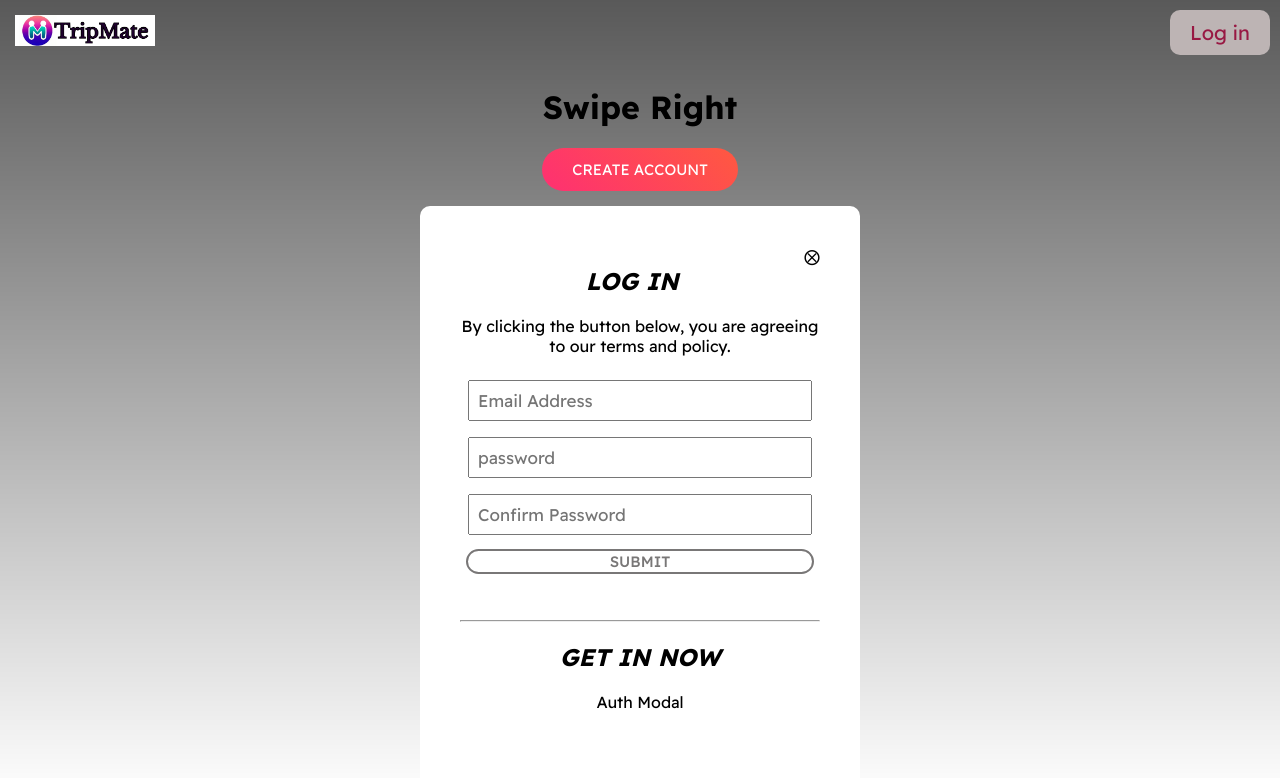
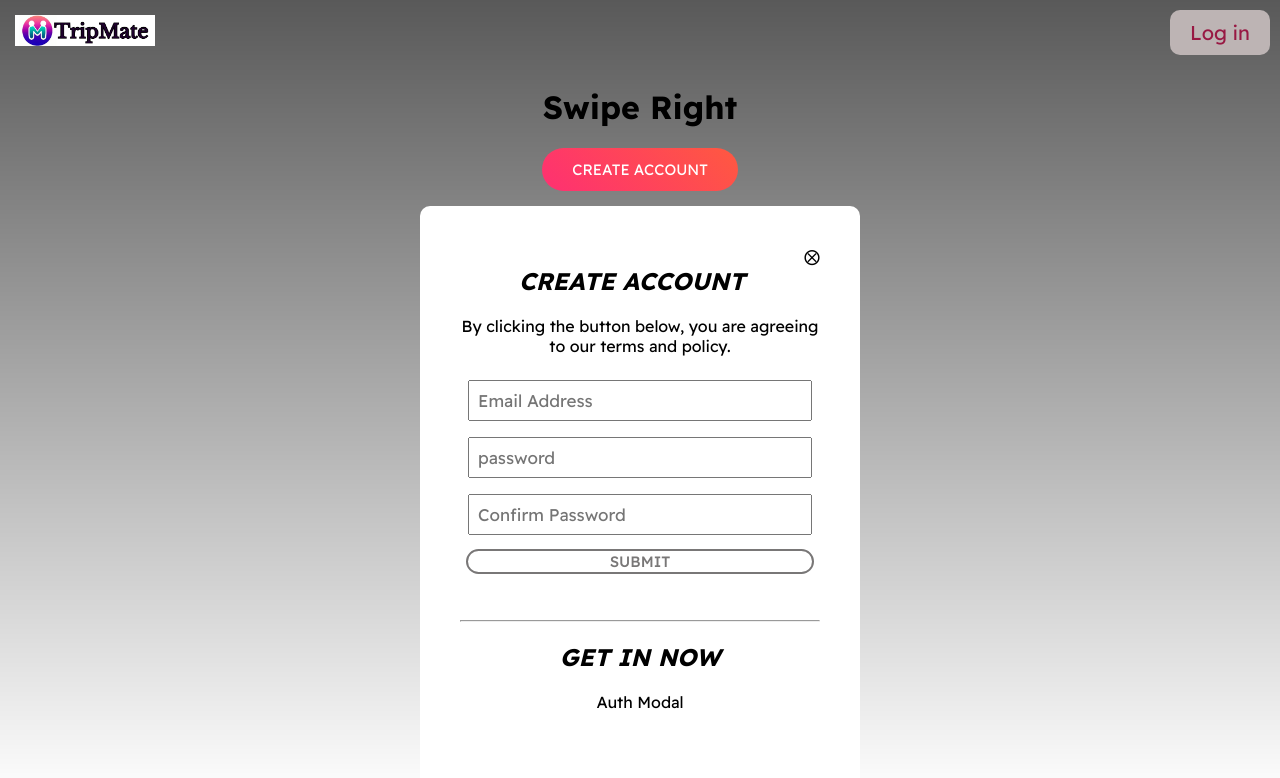
Before and after one commit to debmalya37/HangMate, a React (Create React App) app: page / in a window 1280 px wide. Both pictures are taken after a click on the button "CREATE ACCOUNT". Shown: the top 778 px of the page. Built offline with nearby package versions, Linux system fonts and the light colour scheme.

Commit message:
added isSignup state for showing correct Auth form

```diff
--- a/src/Components/AuthModal.js
+++ b/src/Components/AuthModal.js
@@ -1,7 +1,7 @@
 
 import { useState } from "react";
 
-const AuthModal = ({setShowModal}) => {
+const AuthModal = ({setShowModal, isSignup}) => {
 
 
   const [email, setEmail] = useState(null);
@@ -12,15 +12,22 @@ const AuthModal = ({setShowModal}) => {
   console.log(email,password,confirmPassword);
 
 
+// handleClick & handleSubmit section code
+
   const handleClick = ()=> {
     setShowModal(false)
   }
 
-
-  const isSignup = false;
-
   const handleSubmit = (e)=> {
     e.preventDefault();
+    try {
+      if (isSignup && (password !== confirmPassword)) {
+        setError("Password need to match!")
+      }
+      console.log('make a post request to our database')
+    } catch (error) {
+      console.log(error);
+    }
   }
 
   return (<div className="auth-modal">
@@ -44,13 +51,14 @@ const AuthModal = ({setShowModal}) => {
       required={true}
       onChange={(e) => setPassword(e.target.value)}
        />
-      <input type="Password"
+      { isSignup && <input type="Password"
       id="password-check"
       placeholder="Confirm Password"
       name="Password-check"
       required={true}
       onChange={(e) => setConfirmPassword(e.target.value)}
        />
+       }
        <input className="secondary-button" type="submit" />
        <p>{error}</p>
     </form>
--- a/src/Components/Nav.js
+++ b/src/Components/Nav.js
@@ -2,9 +2,10 @@ import logo from "../Images/TripMate.png";
 import colorLogo from "../Images/HangMate-logo.jpeg";
 import { Button } from "react-bootstrap"; // Import Button from 'react-bootstrap' instead of 'bootstrap'
 
-const Nav = ({ minimal, authToken, setShowModal, showModal }) => {
+const Nav = ({ minimal, authToken, setShowModal, showModal, setIsSignup }) => {
   const handleClick = () => {
     setShowModal(true);
+    setIsSignup(false);
   };
 
   return (
--- a/src/pages/Home.js
+++ b/src/pages/Home.js
@@ -4,12 +4,13 @@ import { useState } from "react";
 
 const Home = () => {
   const [showModal, setShowModal] = useState(false);
-
+  const [isSignup, setIsSignup] = useState(true);
   const authToken = false;
 
   const handleClick = () => {
     console.log("clicked");
     setShowModal(true);
+    setIsSignup(true);
   };
   return (
     <div className="overlay">
@@ -18,6 +19,7 @@ const Home = () => {
         authToken={authToken}
         setShowModal={setShowModal}
         showModal={showModal}
+        setIsSignup={setIsSignup}
       />
       <div className="home">
         <h1>Swipe Right</h1>
@@ -25,7 +27,9 @@ const Home = () => {
           {authToken ? "Signout" : "Create Account"}
         </button>
 
-        {showModal && <AuthModal setShowModal={setShowModal} />}
+        {showModal && (
+          <AuthModal setShowModal={setShowModal} isSignup={isSignup} />
+        )}
       </div>
     </div>
   );
```
